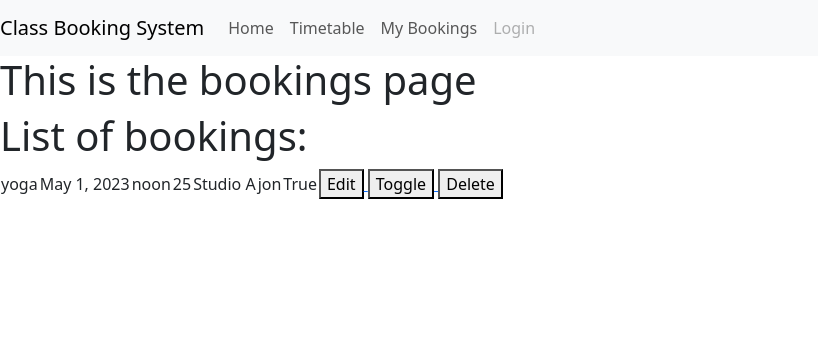
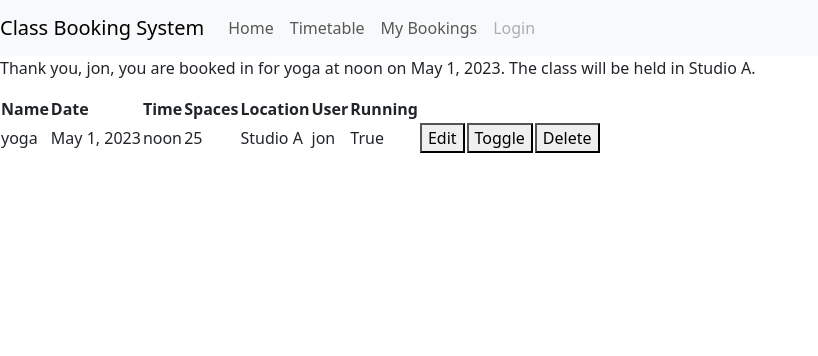
Before and after one commit to AlexSmall96/Project-4, a Django app: page / in a window 1280 px wide. Shown: the top 356 px of the page, without its empty margins (0-818 px from the left). Run offline with Django 3.2, Linux system fonts and the light colour scheme; data comes from the database, SQL or seed files in the repository; both versions use the stored data as it was after the commit; some libraries are stand-ins or nearby versions.

Commit message:
"Add confirmation message to bookings.html"

```diff
--- a/classbooking_app/templates/classbooking_app/bookings.html
+++ b/classbooking_app/templates/classbooking_app/bookings.html
@@ -1,12 +1,24 @@
 {% extends 'classbooking_app/base.html' %}
 
 {% block content %}
-<h1>This is the bookings page</h1>
 </body>
-<h1>List of bookings:</h1>
-<table>
     {% for booking in bookings %}
-    <tr>
+    <p>Thank you, {{ booking.user }}, you are booked in for {{ booking.name }} at {{ booking.time }}
+         on {{ booking.date }}. The class will be held in {{ booking.location }}.
+    </p>
+    {% endfor %}
+
+
+    <table>
+        <th>Name</th>
+        <th>Date</th>
+        <th>Time</th>
+        <th>Spaces</th>
+        <th>Location</th>
+        <th>User</th>
+        <th>Running</th>
+        {% for booking in bookings %}
+        <tr>
         <td>{{ booking.name }}</td>
         <td>{{ booking.date }}</td>
         <td>{{ booking.time }}</td>
@@ -14,18 +26,13 @@
         <td>{{ booking.location }}</td>
         <td>{{ booking.user }}</td>
         <td>{{ booking.running }}</td>
-        <td>
-            <a href="/edit/{{ booking.id}}">
-                <button>Edit</button>
-            </a>
-            <a href="/toggle/{{ booking.id}}">
-                <button>Toggle</button>
-            </a>
-            <a href="/delete/{{ booking.id}}">
-                <button>Delete</button>
-            </a>
-        </td>
-    </tr>
+        <td><a href="/edit/{{ booking.id}}"><button>Edit</button></a></td>
+        <td><a href="/toggle/{{ booking.id}}"><button>Toggle</button></a></td>
+        <td><a href="/delete/{{ booking.id}}"><button>Delete</button></a></td>
+        </tr>
+    </table>
+
+
+
     {% endfor %}
-</table>
 {% endblock %}
```
Also changed, not shown: db.sqlite3.
